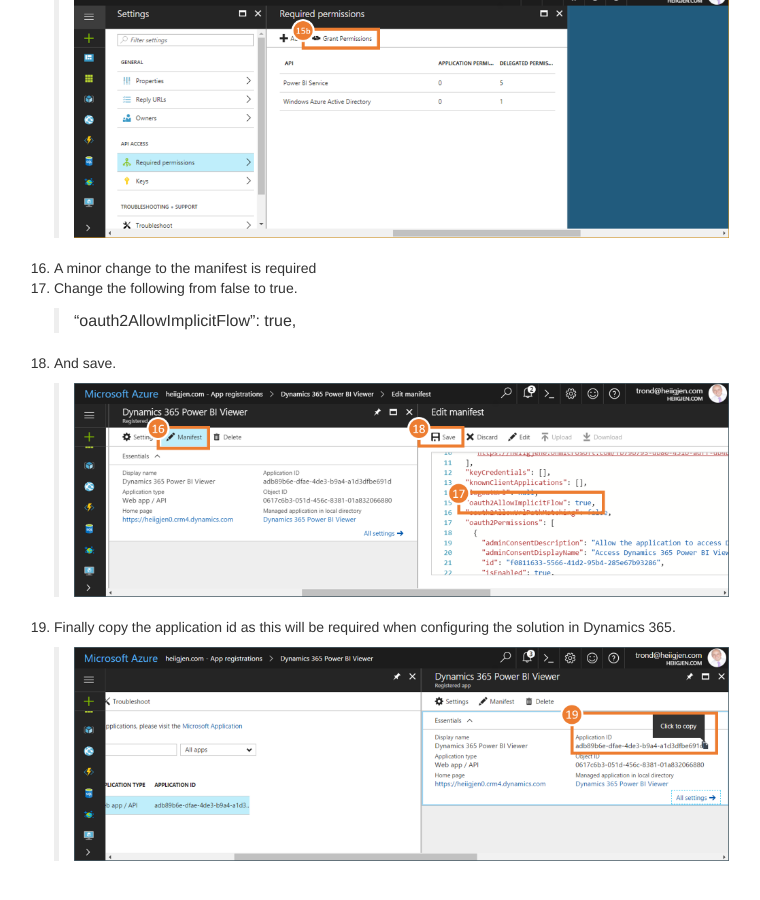
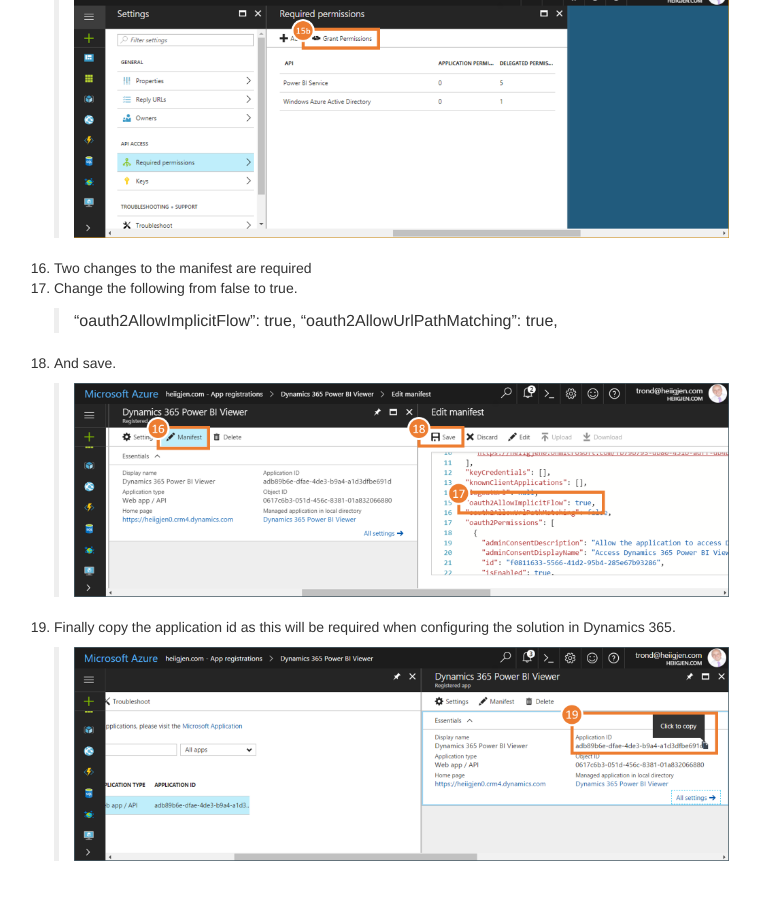
Before and after one commit to taarskog/crm-powerbi-viewer, a Jekyll site: the page built from pages/azure-ad.md, in a window 1280 px wide and 900 px high, scrolled down 2787 px. Shown: the whole window, without its empty margins (261-1021 px from the left). Built offline with Jekyll 4.4.1, drawn with Linux system fonts in a browser that asks for light colours.

Commit message:
Seeting UrlPathMatching true now required by AAD

```diff
--- a/pages/azure-ad.md
+++ b/pages/azure-ad.md
@@ -50,10 +50,11 @@
 
    > [![]({{BASE_PATH}}/assets/images/v1.0/aad/aad-grant-permissions.png)]({{BASE_PATH}}/assets/images/v1.0/aad/aad-grant-permissions.png)
 
-6. A minor change to the manifest is required
+6. Two changes to the manifest are required
 7. Change the following from false to true.
 
    > "oauth2AllowImplicitFlow": true,
+   > "oauth2AllowUrlPathMatching": true,
 
 8. And save.
 
```
